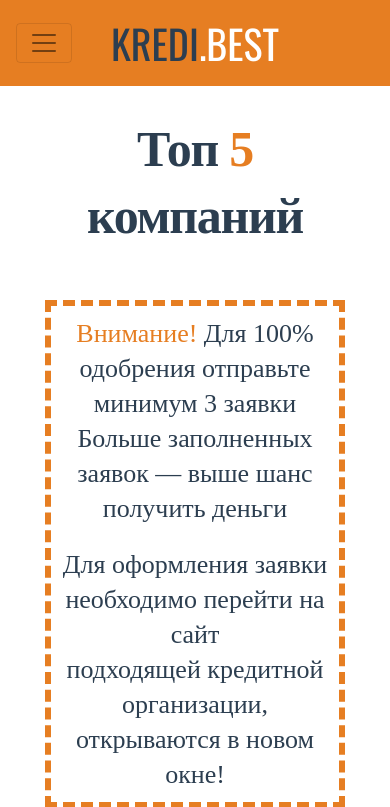
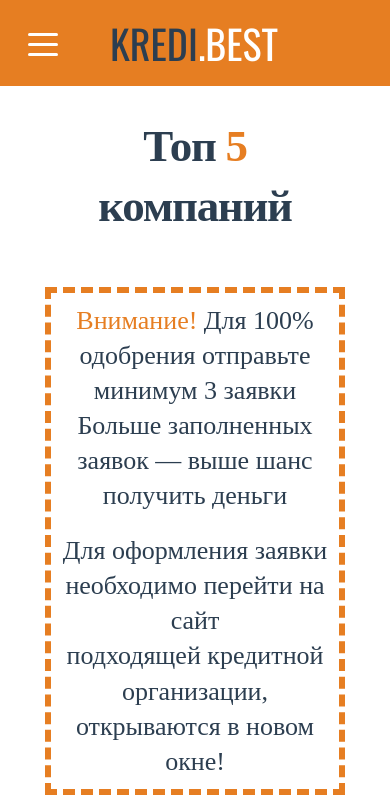
Before and after one commit to Aggosh/Django-kredit, a Django app: page /new/ in a window 390 px wide. Shown: the top 807 px of the page. Run offline with Django 3.2, Linux system fonts and the light colour scheme; data that the repository does not hold is empty; some libraries are stand-ins or nearby versions; some web fonts are replaced.

Commit message:
another little fix

```diff
--- a/post/static/css/new_base.css
+++ b/post/static/css/new_base.css
@@ -21,17 +21,22 @@ font-family: 'font7ac1c8f0b974a943aa67859c07f86bd2';
 @media (max-width: 992px) {
   nav { background-color: #e67e22; }
   .brand-left { color: white!important; }
-  .top-five-notification-text { font-size: 50px!important; margin-top:30px; }
+  .top-five-notification-text { font-size: 45px!important; margin-top:30px; }
   .notification{ margin-top: 50px; }
   .navbar-brand div{ margin-left: -40px; }
   .row { margin-left:0px!important;
         margin-right:0px!important; }
   .nav-bar-item { padding-left: 0px; padding-right: 0px; }
-}
+  .nav-item-hovered:hover{
+  color:white!important;
+}}
 
 @media (min-width: 992px) {
   main { margin-top: 120px; }
   .notification { margin-top: 70px;}
+  .nav-item-hovered:hover{
+  color: #e67e22!important;
+}
 }
 
 @media (max-width: 1500px) {
@@ -336,11 +341,13 @@ header{
 }
 
 .top-five-item{
-  margin-top: 30px;
   height: 170px;
   padding-left: 15px;
   padding-right: 15px;
-  min-width: 170px;
+  min-width: 140px;
+  max-width: 200px;
+  margin: 0 auto;
+  margin-top: 30px;
 }
 
 .top-five-item div{
@@ -489,3 +496,78 @@ footer p{
     content: '(Not Rated)';
     text-indent: 0;
 }
+
+.navbar-toggler{
+  border-style: none!important;
+}
+
+.animated-icon1{
+width: 30px;
+height: 20px;
+position: relative;
+margin: 0px;
+-webkit-transform: rotate(0deg);
+-moz-transform: rotate(0deg);
+-o-transform: rotate(0deg);
+transform: rotate(0deg);
+-webkit-transition: .5s ease-in-out;
+-moz-transition: .5s ease-in-out;
+-o-transition: .5s ease-in-out;
+transition: .5s ease-in-out;
+cursor: pointer;
+}
+
+.animated-icon1 span{
+display: block;
+position: absolute;
+height: 3px;
+width: 100%;
+border-radius: 9px;
+opacity: 1;
+left: 0;
+-webkit-transform: rotate(0deg);
+-moz-transform: rotate(0deg);
+-o-transform: rotate(0deg);
+transform: rotate(0deg);
+-webkit-transition: .25s ease-in-out;
+-moz-transition: .25s ease-in-out;
+-o-transition: .25s ease-in-out;
+transition: .25s ease-in-out;
+}
+
+.animated-icon1 span {
+background: white;
+}
+
+.animated-icon1 span:nth-child(1) {
+top: 0px;
+}
+
+.animated-icon1 span:nth-child(2) {
+top: 10px;
+}
+
+.animated-icon1 span:nth-child(3) {
+top: 20px;
+}
+
+.animated-icon1.open span:nth-child(1) {
+top: 11px;
+-webkit-transform: rotate(135deg);
+-moz-transform: rotate(135deg);
+-o-transform: rotate(135deg);
+transform: rotate(135deg);
+}
+
+.animated-icon1.open span:nth-child(2) {
+opacity: 0;
+left: -60px;
+}
+
+.animated-icon1.open span:nth-child(3) {
+top: 11px;
+-webkit-transform: rotate(-135deg);
+-moz-transform: rotate(-135deg);
+-o-transform: rotate(-135deg);
+transform: rotate(-135deg);
+}
--- /dev/null
+++ b/post/static/js/new_base.js
@@ -0,0 +1,7 @@
+$(document).ready(function () {
+
+  $('.first-button').on('click', function () {
+
+    $('.animated-icon1').toggleClass('open');
+  });
+});
--- a/post/templates/new_base.html
+++ b/post/templates/new_base.html
@@ -9,6 +9,11 @@
     <link rel="stylesheet" href="https://stackpath.bootstrapcdn.com/bootstrap/4.3.1/css/bootstrap.min.css" integrity="sha384-ggOyR0iXCbMQv3Xipma34MD+dH/1fQ784/j6cY/iJTQUOhcWr7x9JvoRxT2MZw1T" crossorigin="anonymous">
     <link rel="stylesheet" href="{% static 'css/new_base.css' %}">
     <link href="https://fonts.googleapis.com/css?family=Oswald&display=swap" rel="stylesheet">
+    <script
+  src="https://code.jquery.com/jquery-3.4.1.js"
+  integrity="sha256-WpOohJOqMqqyKL9FccASB9O0KwACQJpFTUBLTYOVvVU="
+  crossorigin="anonymous"></script>
+    <script src="{% static 'js/new_base.js' %}"></script>
   </head>
   <body>
     <!-- BOOTSTRAP -->
@@ -17,11 +22,12 @@
     <script src="https://stackpath.bootstrapcdn.com/bootstrap/4.3.1/js/bootstrap.min.js" integrity="sha384-JjSmVgyd0p3pXB1rRibZUAYoIIy6OrQ6VrjIEaFf/nJGzIxFDsf4x0xIM+B07jRM" crossorigin="anonymous"></script>
     <!-- HEADER -->
     <nav class="navbar navbar-expand-lg navbar-light offset-xl-2 col-lg-10 offset-lg-1 col-xl-8 col-md-12 offset-md-0 col-sm-12 offset-sm-0 col-xs-12 offset-xs-0 row">
-      <button class="navbar-toggler" type="button" data-toggle="collapse" data-target="#navbarNavAltMarkup" aria-controls="navbarNavAltMarkup" aria-expanded="false" aria-label="Toggle navigation">
-      <span class="navbar-toggler-icon"></span>
+      <button class="navbar-toggler first-button" type="button" data-toggle="collapse" data-target="#navbarSupportedContent20"
+      aria-controls="navbarSupportedContent20" aria-expanded="false" aria-label="Toggle navigation">
+      <div class="animated-icon1"><span></span><span></span><span></span></div>
       </button>
       <div class="navbar-brand col"><div><a class="brand" href="#">KREDI<a class="brand-left" href="#" style="color: #e67e22;">.BEST</a></a></div></div>
-      <div class="collapse navbar-collapse col" style="padding-left:0px; padding-right:0px" id="navbarNavAltMarkup">
+      <div class="collapse navbar-collapse col" style="padding-left:0px; padding-right:0px" id="navbarSupportedContent20">
         <div class="navbar-nav">
           <div class="verticalLine nav-item d-none d-xl-block col-1"></div>
           <div class="nav-item col-xl-4 nav-number">
@@ -31,13 +37,13 @@
             </div>
           </div>
           <div class="nav-item col-xl-2 col-lg-2 col-md-12 col-xs-12 col-sm-12">
-            <a class="nav-link" href="#">О нас</a>
+            <a class="nav-link nav-item-hovered" href="#">О нас</a>
           </div>
           <div class="nav-item col-xl-2 col-lg-2 col-md-12 col-xs-12 col-sm-12">
-            <a class="nav-link nev-select" href="#">Блог</a>
+            <a class="nav-link nev-select nav-item-hovered" href="#">Блог</a>
           </div>
           <div class="nav-item col-xl-2 col-lg-2 col-md-12 col-xs-12 col-sm-12" style="min-width:130px;">
-            <a class="nav-link" href="#">Контакты</a>
+            <a class="nav-link nav-item-hovered" href="#">Контакты</a>
           </div>
           <div class="nav-item col-xl-4 col-lg-3 col-md-12 col-xs-12 col-sm-12">
             <a class="nav-link header-button button-animate" href="#" value="Оформить заявку"></a>
@@ -57,13 +63,21 @@
                 </div>
                 <div style="margin-right: 0px; margin-left: 0px;" class="row">
                   {% for top_five_item in top_five %}
+                    {% if top_five_item.title == top_five.0.title %}
+                      <div class="col-12">
+                        <div style="mix-width: 170px; max-width: 300px;" class="top-five-item">
+                        {% else %}
                           <div class="col top-five-item">
+                          {% endif %}
                           <div>
                             <a href="{{ top_five_item.ref_url }}" target="_blank">
                             <img src="/media/{{ top_five_item.main_photo }}"></a>
                             <span class="stars" data-stars={{ compony.raiting }}>XXXXX</span>
                             <p>{{ top_five_item.reviews_count }} отзывов</p>
                           </div>
+                          {% if top_five_item.title == top_five.0.title %}
+                          </div>
+                        {% endif %}
                       </div>
                     {% endfor %}
                   </div>
```
Lines whose indentation alone changed are shown as unchanged.
